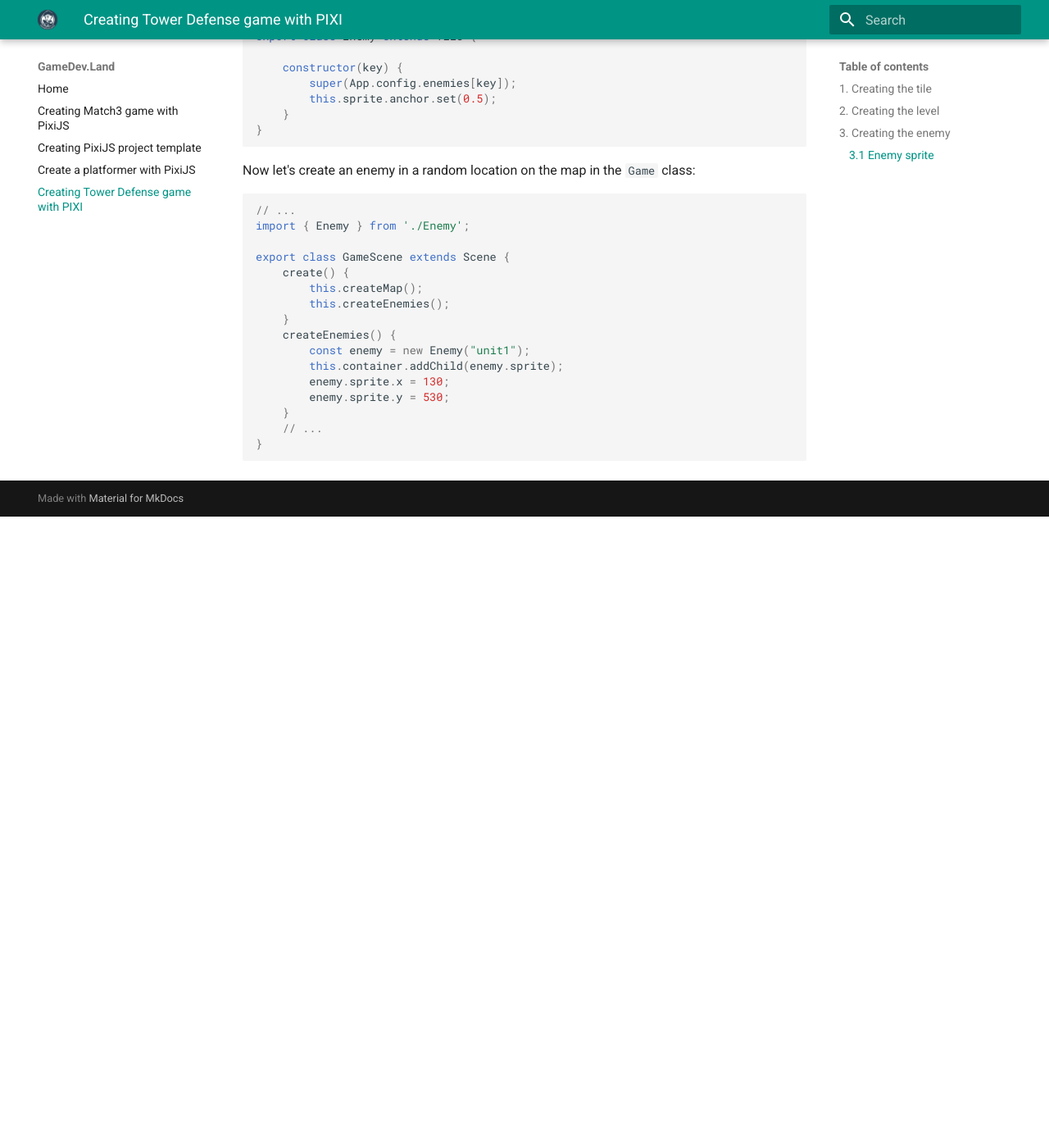
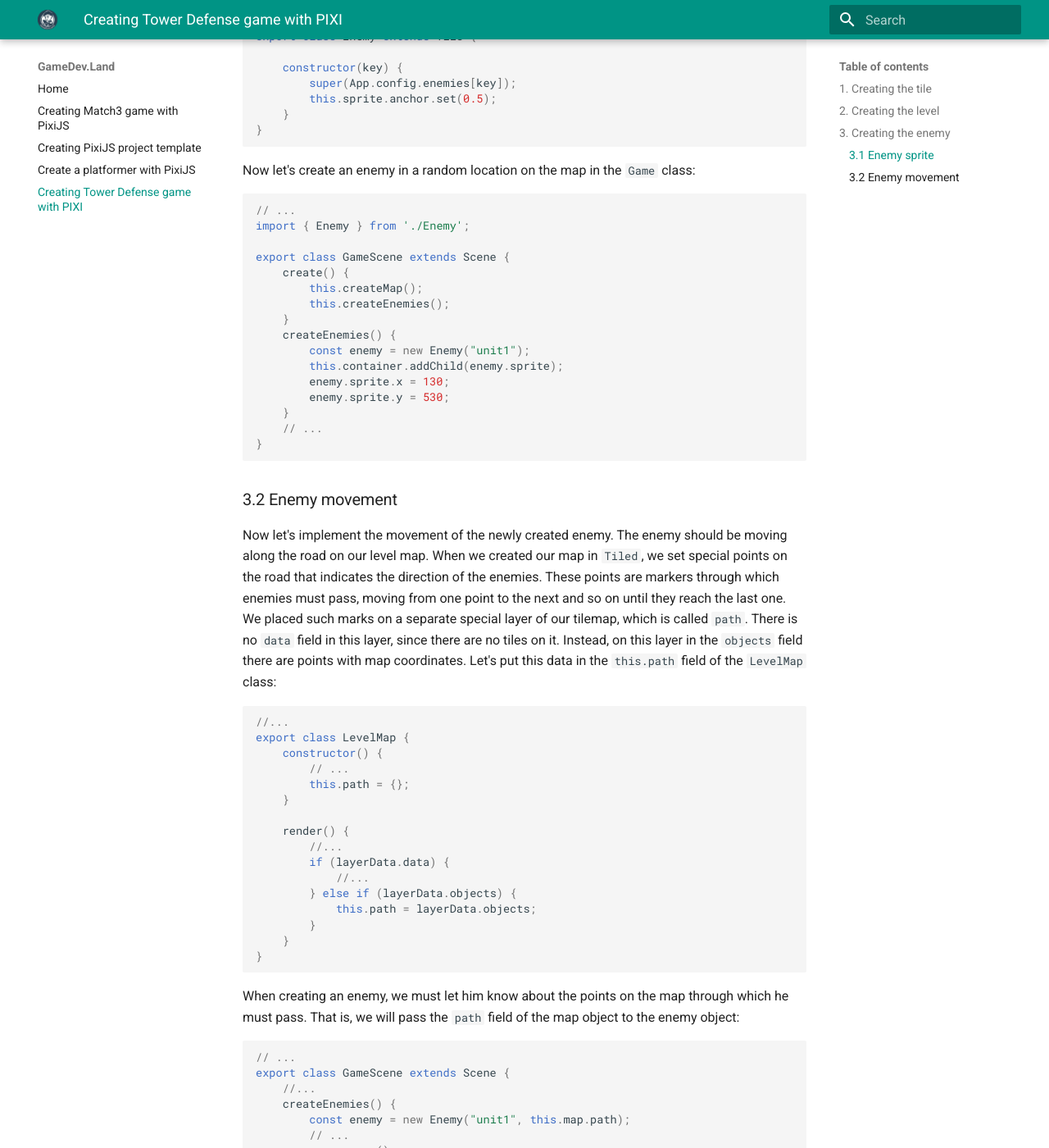
Before and after one commit to bolotnikov/gamedevland, an MkDocs documentation site: the page built from docs/tower-defense.md, in a window 1280 px wide and 1400 px high, scrolled down 6486 px. Shown: the whole window at 82% size. Built offline with MkDocs 1.6.1 and Material for MkDocs 9.7.7, drawn with Linux system fonts in a browser that asks for light colours; emoji names are drawn with the system emoji font; before the commit the page ends 7116 px from its top, so only the background shows below that; some of the changed text lies outside the part shown.

Commit message:
Update tower-defense.md

````diff
--- a/docs/tower-defense.md
+++ b/docs/tower-defense.md
@@ -327,3 +327,140 @@
     // ...
 }
 ```
+
+### 3.2 Enemy movement
+
+Now let's implement the movement of the newly created enemy.
+The enemy should be moving along the road on our level map.
+When we created our map in `Tiled`, we set special points on the road that indicates the direction of the enemies.
+These points are markers through which enemies must pass, moving from one point to the next and so on until they reach the last one.
+We placed such marks on a separate special layer of our tilemap, which is called `path`.
+There is no `data` field in this layer, since there are no tiles on it. Instead, on this layer in the `objects` field there are points with map coordinates.
+Let's put this data in the `this.path` field of the `LevelMap` class:
+
+``` javascript
+//...
+export class LevelMap {
+    constructor() {
+        // ...
+        this.path = {};
+    }
+
+    render() {
+        //...
+        if (layerData.data) {
+            //...
+        } else if (layerData.objects) {
+            this.path = layerData.objects;
+        }
+    }
+}
+```
+When creating an enemy, we must let him know about the points on the map through which he must pass. That is, we will pass the `path` field of the map object to the enemy object:
+
+``` javascript
+// ...
+export class GameScene extends Scene {
+    //...
+    createEnemies() {
+        const enemy = new Enemy("unit1", this.map.path);
+        // ...
+        enemy.move();
+    }
+}
+```
+Here we also immediately called the `move` method, which should start an animation of the enemy moving around the map. Now let's implement this method in the `Enemy` class.
+
+1. Save the `path` object of the map in a `this.path` field of the `Enemy` class.
+2. Add the index number of the current point: the `pathIndex` field will show which point the enemy passed last.
+
+``` javascript
+//...
+export class Enemy extends Tile {
+
+    constructor(key, path) {
+        super(App.config.enemies[key]);
+        this.sprite.anchor.set(0.5);
+        this.pathIndex = 1;
+        this.path = path;
+    }
+    //...
+}
+```
+The `getNextPoint` method will return the enemy's current target based on the number of the point the enemy last passed.
+So, knowing the number of the point that the enemy just passed, he can get the next point to move to in the movement animation:
+
+``` javascript
+    //...
+    getNextPoint() {
+        const nextPoint = this.pathIndex + 1;
+
+        return this.path.find(point => point.name === nextPoint.toString());
+    }
+    //...
+
+```
+Now we can fully implement the `move` method, which will launch an animation of the enemy moving between points. To do this, we need to develop the following algorithm:
+
+ 1. Get the next point to move to
+ 2. Increase the value of the `pathIndex` field, indicating the next point passed
+ 3. Get the current coordinates of the enemy sprite
+ 4. Get the coordinates of the target to which you want to move
+ 5. Calculate the distance between the target and the current position of the enemy
+ 6. Calculate the duration of the movement based on the distance traveled and the speed taken from the game config
+ 7. Run a motion animation using `gsap`
+ 8. When the motion animation is finished, restart the `move` method to start moving to the next point
+
+Let's implement this algorithm:
+
+``` javascript
+    move() {
+        // get the next point
+        const point = this.getNextPoint();
+        if (!point) {
+            // if there is no such thing, then there is nowhere to move
+            return;
+        }
+        //increase the index of the last point passed
+        ++this.pathIndex;
+
+        // current coordinates
+        const sourceX = this.sprite.x;
+        const sourceY = this.sprite.y;
+
+        // target coordinates
+        const targetX = point.x / 2;
+        const targetY = point.y / 2;
+
+        // distance between target and current position
+        const diffX = Math.abs(targetX - sourceX);
+        const diffY = Math.abs(targetY - sourceY);
+        const diff = Math.max(diffX, diffY);
+
+        // duration of movement
+        const duration = diff / App.config.enemyVelocity;
+
+        // movement animation
+        gsap.to(this.sprite, {
+            onComplete: () => {
+                // repeat the process for the next point
+                this.move();
+            },
+            pixi: { x: point.x / 2, y: point.y / 2 },
+            duration,
+            ease: "none",
+          });
+
+    }
+}
+```
+
+Let's put the speed value in the game config `Config.js` and check the movement:
+
+```javascript
+//...
+export const Config = {
+    //...
+    enemyVelocity: 75
+};
+```
````
